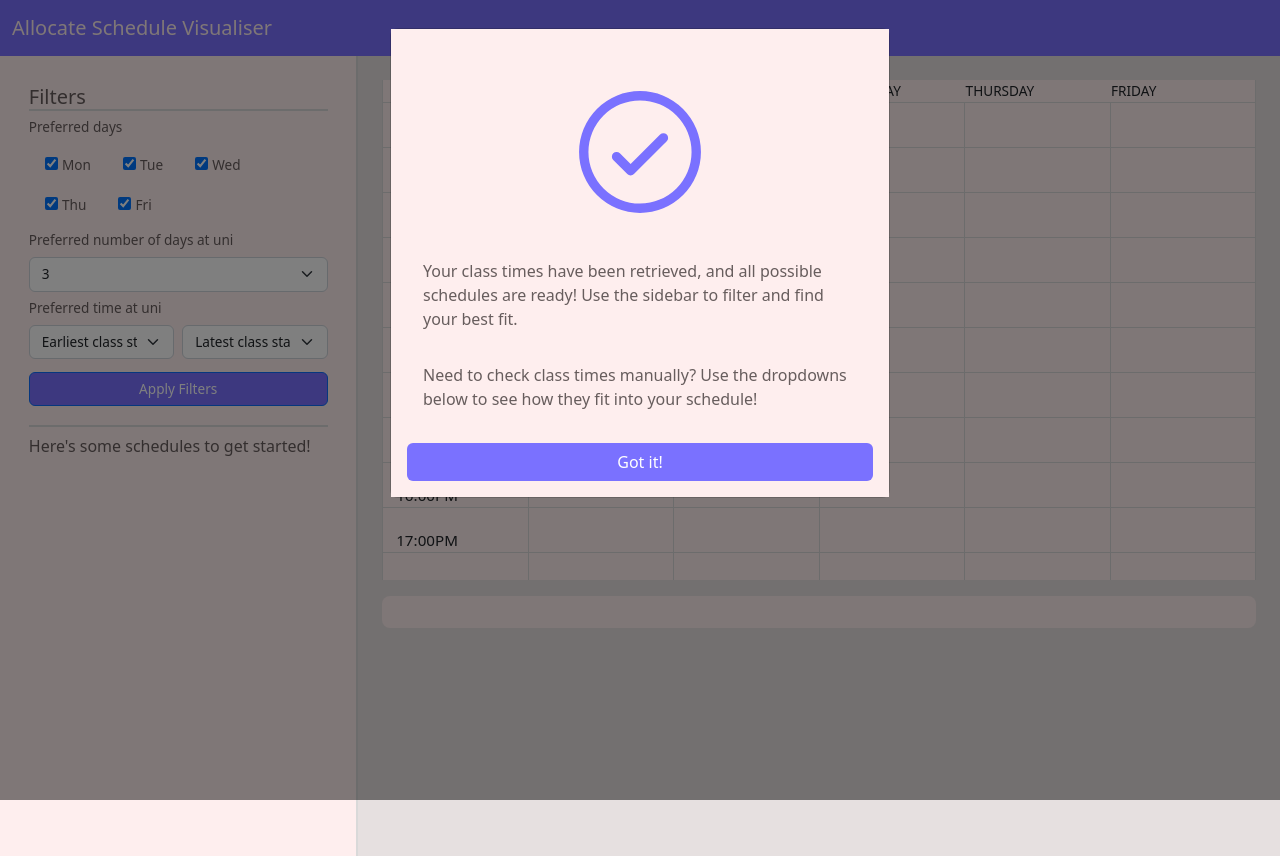
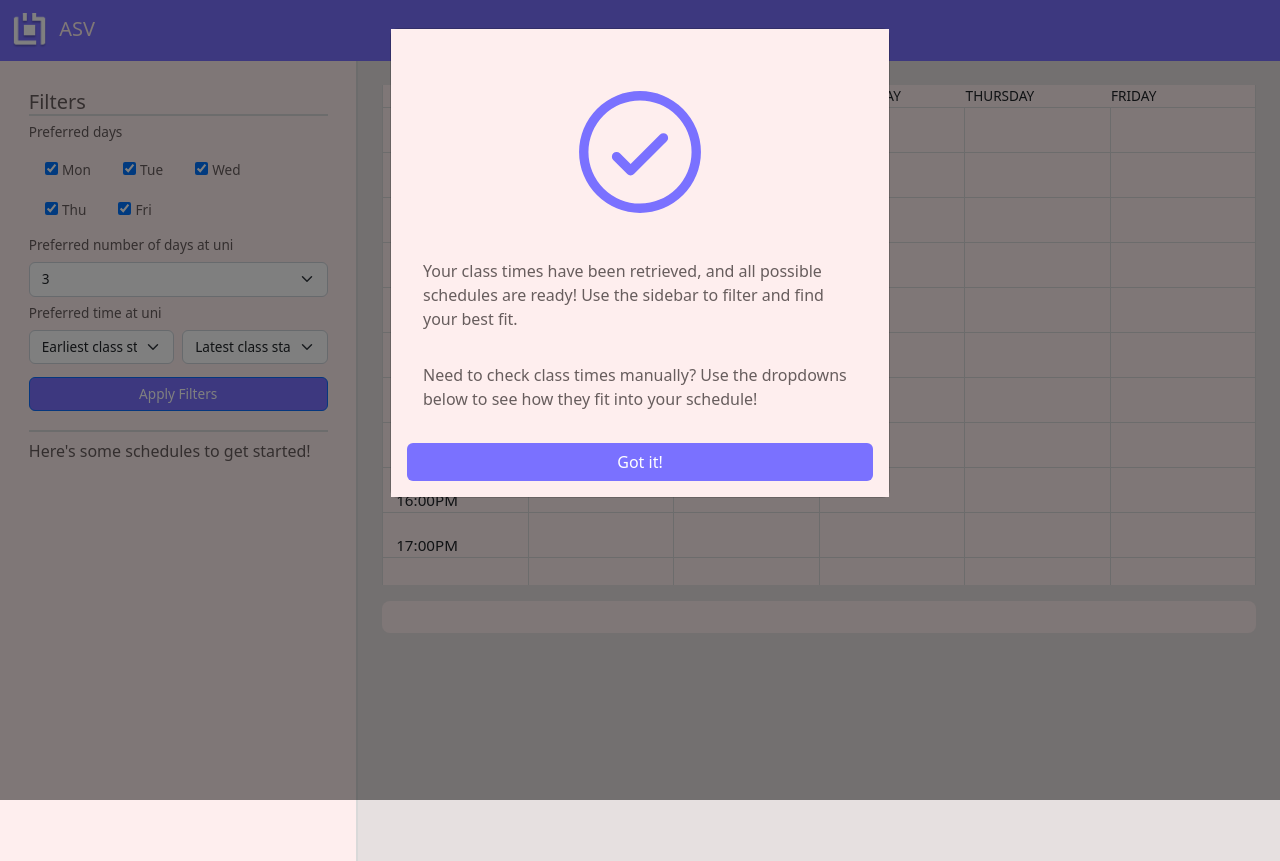
Before and after one commit to francisz3/Allocate-Schedule-Visualiser, a browser extension: page dist/visualiser.html in a window 1280 px wide. Drawn offline with nearby package versions, Linux system fonts and the light colour scheme.

Commit message:
Added pictures to readme. added icons to popup and visualiser page.

```diff
--- a/dist/css/visualiser.css
+++ b/dist/css/visualiser.css
@@ -7,6 +7,11 @@
     font-weight: lighter;
     color: #FEEEEE !important;
 }
+
+.navbar-brand > img{
+    margin-right: 7px;
+}
+
 
 .save-btn {
     font-weight: 200 !important;
--- a/dist/visualiser.html
+++ b/dist/visualiser.html
@@ -31,7 +31,11 @@
         <!-- Navbar-->
         <nav class="navbar">
             <div class="container-fluid">
-              <a class="navbar-brand">Allocate Schedule Visualiser</a>
+
+              <a class="navbar-brand">
+                <img src="logo_white.png" width="35" height="35">
+                ASV
+              </a>
             </div>
         </nav>
 
```
Also changed, not shown: dist/popup.html (+5 -1 lines), README.md, dist/logo.png (added), dist/logo_white.png (added), dist/manifest.json.
